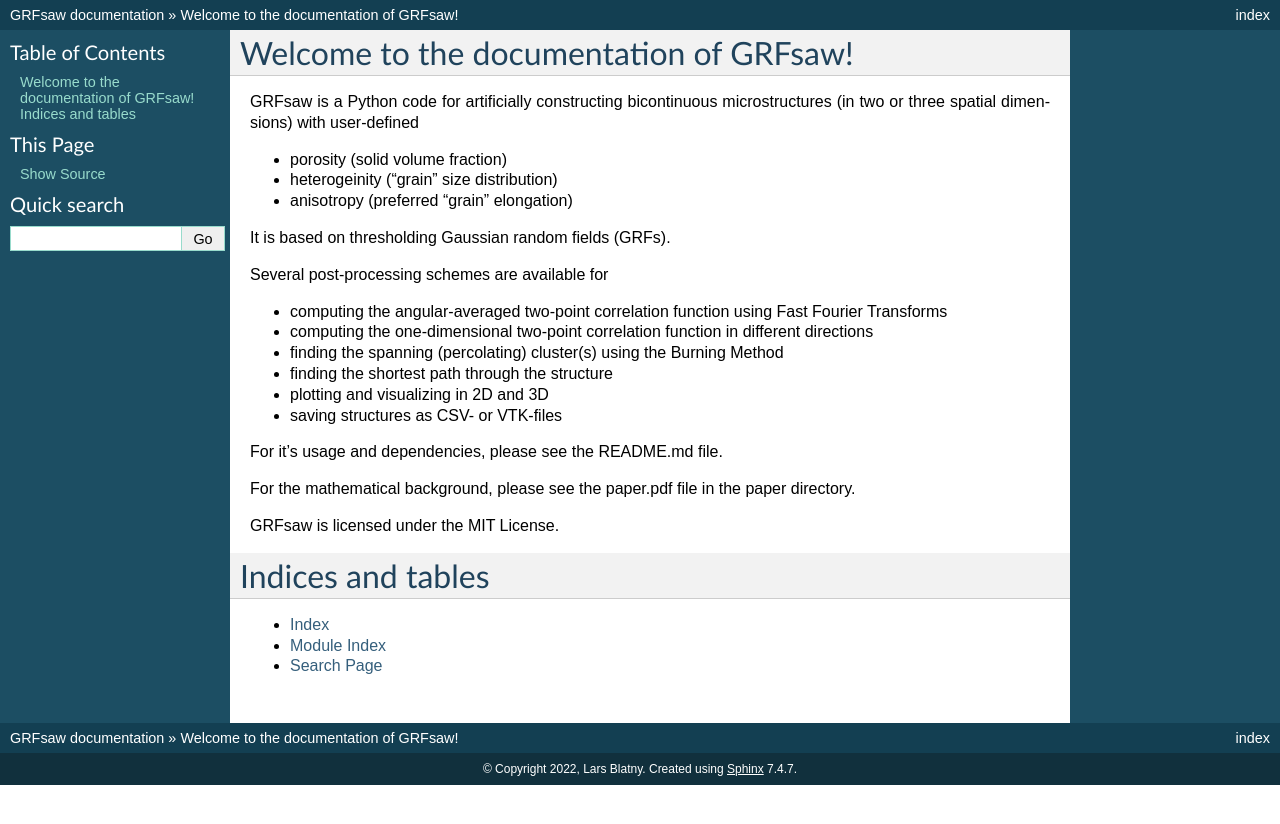
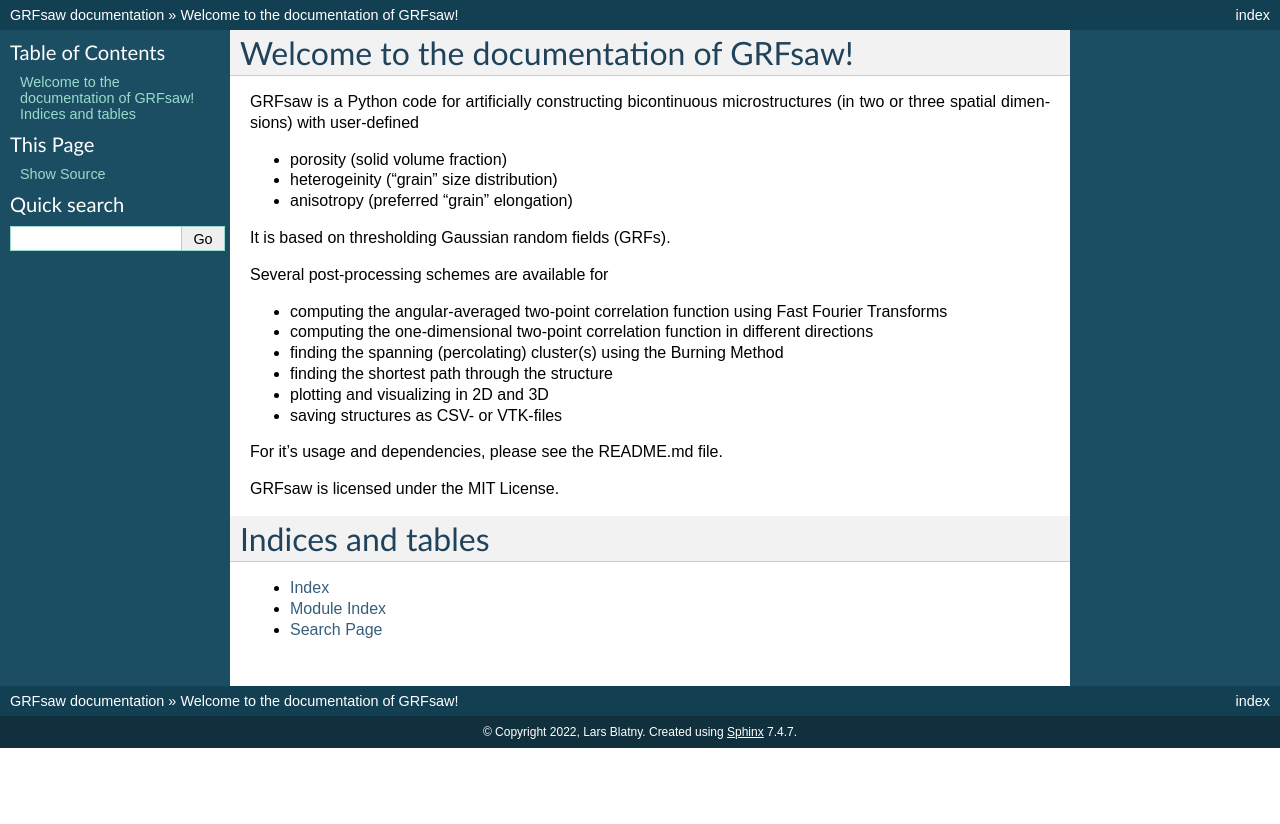
Before and after one commit to larsblatny/GRFsaw, a Sphinx documentation site: the page built from docs/index.rst, in a window 1280 px wide. Shown: the top 824 px of the page. Built offline with Sphinx 7.4.7, drawn with Linux system fonts in a browser that asks for light colours.

Commit message:
updated docs

```diff
--- a/docs/index.rst
+++ b/docs/index.rst
@@ -25,8 +25,6 @@ Several post-processing schemes are available for
 
 For it's usage and dependencies, please see the README.md file.
 
-For the mathematical background, please see the paper.pdf file in the paper directory.
-
 GRFsaw is licensed under the MIT License.
 
 .. toctree::
```
Also changed, not shown: 1 other file.
